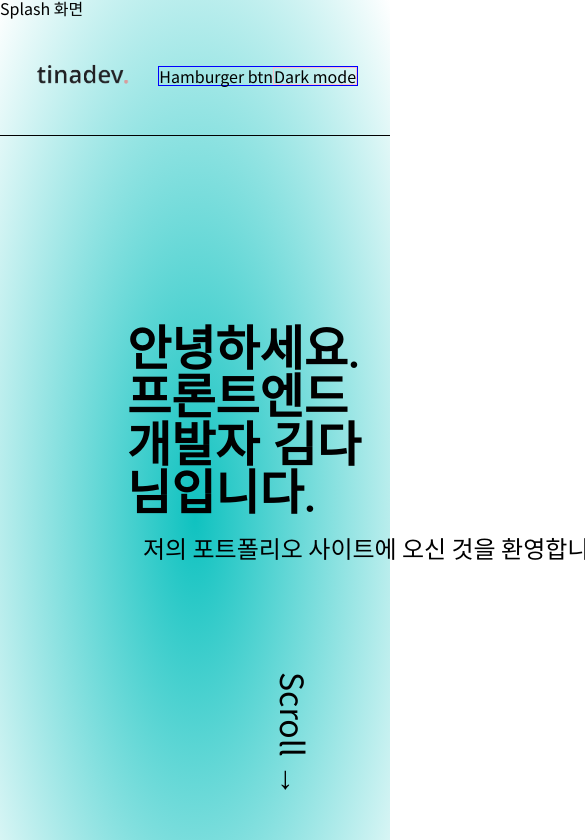
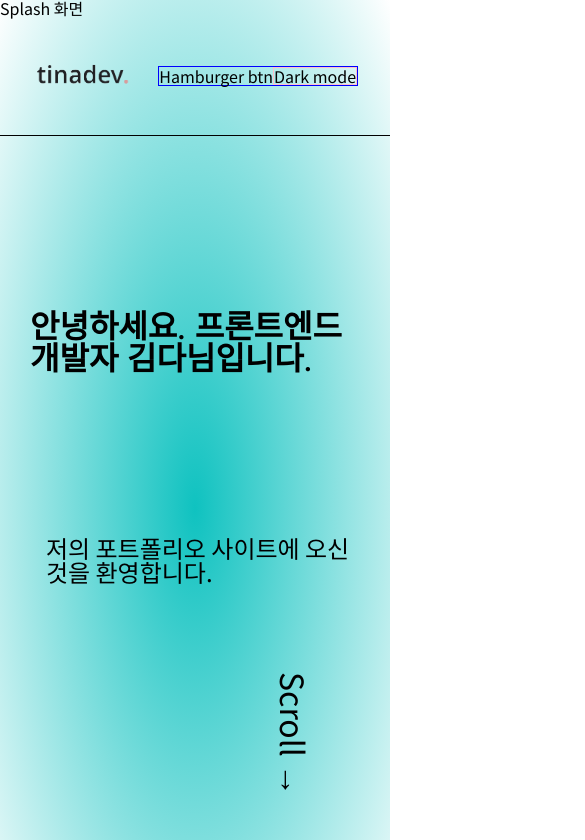
Before and after one commit to dahhnym/danimkim-portfolio, a React (Create React App) app: page /splash in a window 390 px wide. Shown: the top 840 px of the page, 585 px wide, since content can reach past the window. Built offline with nearby package versions, Linux system fonts and the light colour scheme.

Commit message:
📱 WIP - responsive design

```diff
--- a/src/components/Intro.tsx
+++ b/src/components/Intro.tsx
@@ -1,11 +1,13 @@
-import styled from "styled-components";
-import "./../App.css"
+import styled from 'styled-components';
+import './../App.css';
 import brush_stroke from './../assets/brush-stroke.png';
 
 const Intro = () => {
   return (
     <Section>
-      <Heading>안녕하세요. 프론트엔드 개발자 <span>김다님</span>입니다.</Heading>
+      <Heading>
+        안녕하세요. 프론트엔드 개발자 <span>김다님</span>입니다.
+      </Heading>
       <Para>저의 포트폴리오 사이트에 오신 것을 환영합니다.</Para>
     </Section>
   );
@@ -16,18 +18,17 @@ export default Intro;
 const Section = styled.section`
   height: calc(100vh - 140px);
   position: relative;
-  padding-left: 127px;
-  @media screen and (max-width: 1280px) {
-    height: calc(100vh - 120px);
-  }
-  `;
+  padding-left: 30px;
+`;
+
 const Heading = styled.h2`
-  font-size: 3rem;
+  font-size: 2rem;
   position: absolute;
-  top: 192px;
+  top: 25%;
   font-family: 'Nanum Myeongjo', serif;
   font-weight: bold;
   cursor: default;
+  word-break: keep-all;
   span {
     font-family: 'Nanum Myeongjo', serif;
     padding-bottom: 1rem;
@@ -36,17 +37,25 @@ const Heading = styled.h2`
   }
   &:hover {
     span {
-      transition: .2s ease-in-out;
+      transition: 0.2s ease-in-out;
       background-size: contain;
       background-position-y: 35px;
     }
   }
-  `;
+  @media screen and (min-width: 640px) {
+    top: 180px;
+    font-size: 2.5rem;
+  }
+  @media screen and (min-width: 1024px) {
+    top: 192px;
+    font-size: 3rem;
+  }
+`;
 
 const Para = styled.p`
   font-size: 1.5rem;
   position: absolute;
   top: 384px;
-  width: 700px;
   padding: 1rem;
+  word-break: break-all;
 `;
```
